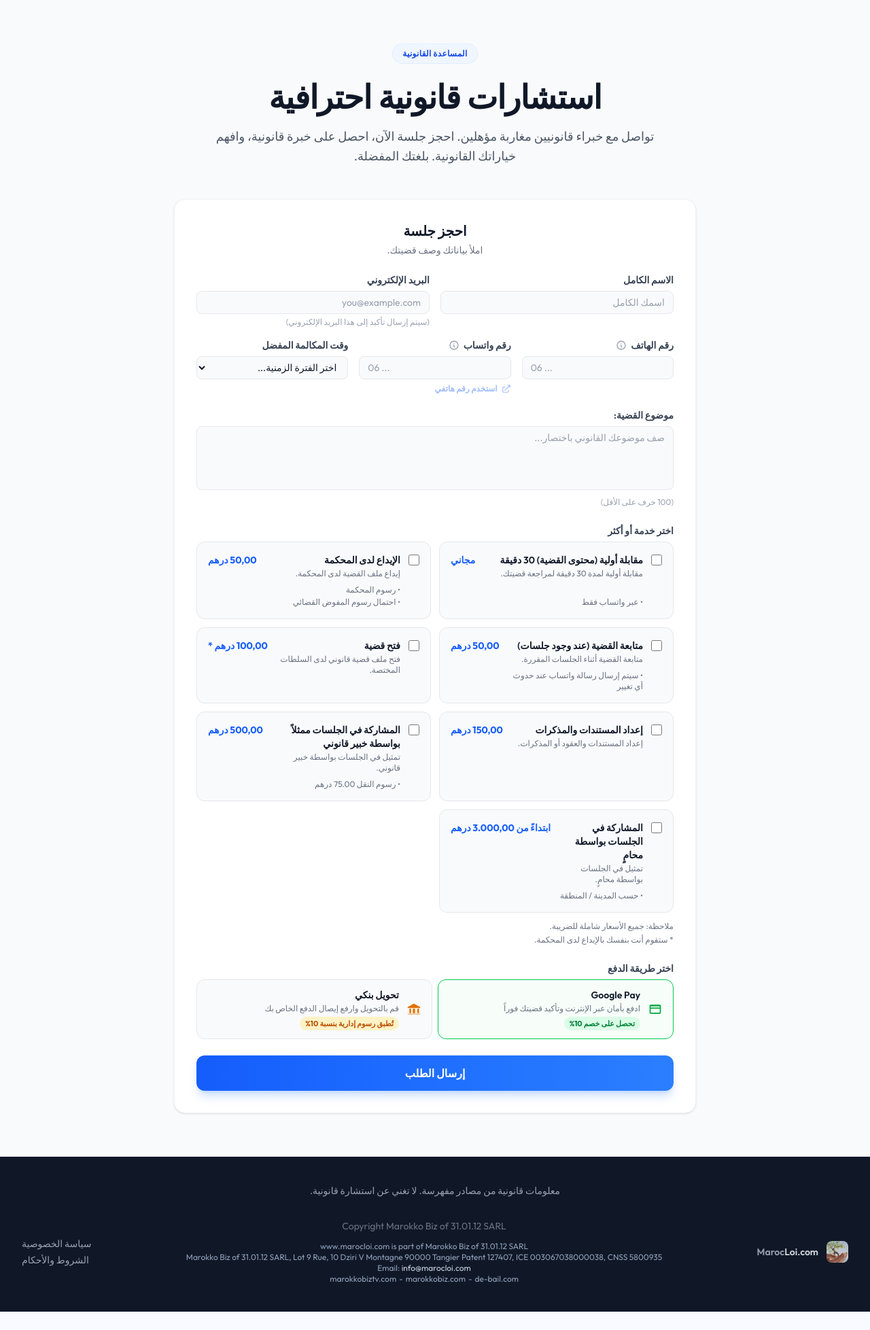
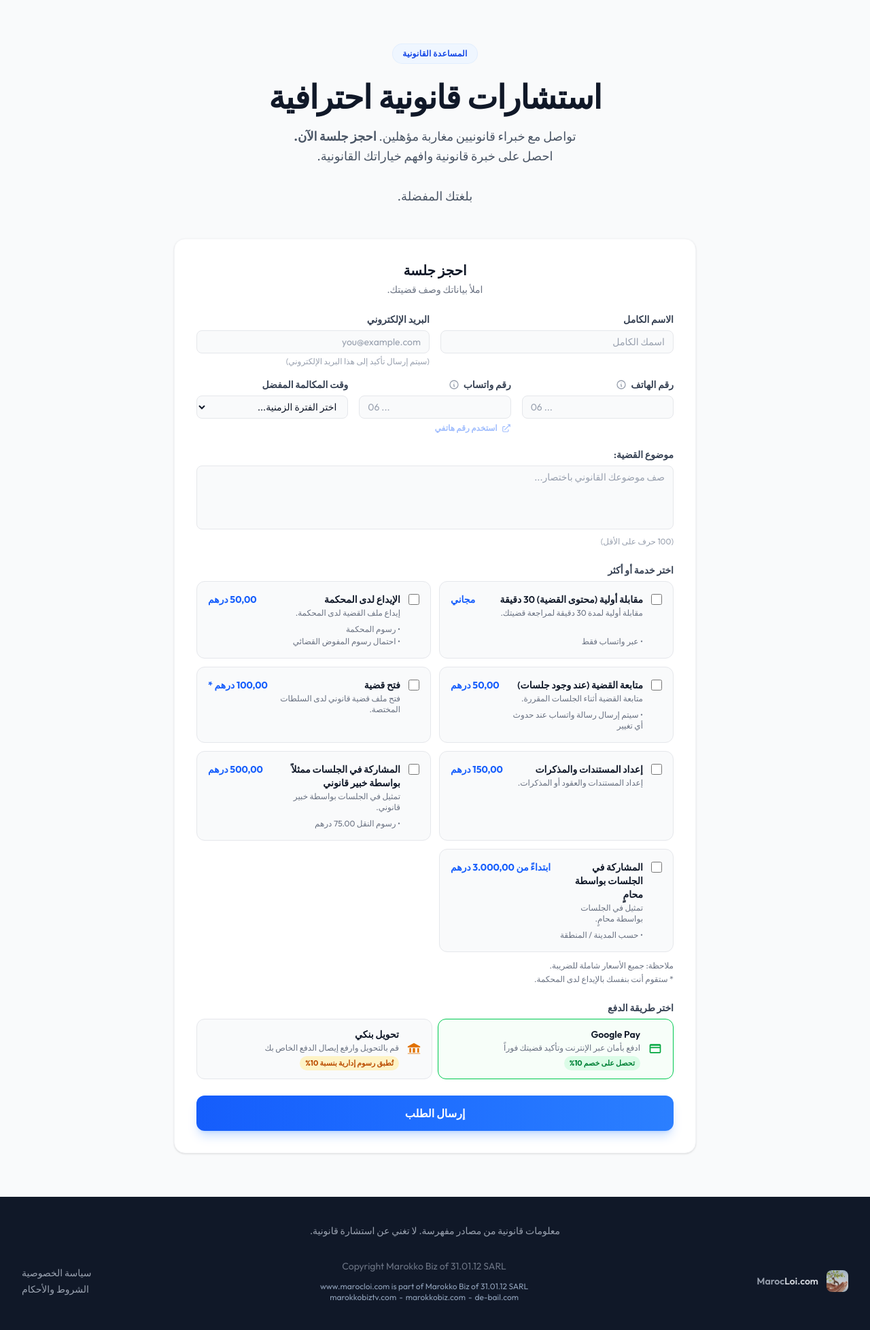
Before and after one commit to marokkobiz/morocco-law-search, a Laravel app: page /test/beta/legal-aid in a window 1280 px wide. Shown: the part 57-2014 px from the top of the page at 68% size. Before the commit the page ends 1987 px from the top, so only its background shows below. Run offline with Laravel 12, Linux system fonts and the light colour scheme; data comes from the database, SQL or seed files in the repository; style sheets or scripts are compiled from the project's sources; some libraries are stand-ins or nearby versions; some web fonts are replaced.

Commit message:
feat(i18n): enhance subtitles with HTML formatting for better presentation in Arabic, English, and French translations

```diff
--- a/lang/ar/legal_aid.php
+++ b/lang/ar/legal_aid.php
@@ -3,7 +3,7 @@
 return [
     'badge' => 'المساعدة القانونية',
     'title' => 'استشارات قانونية احترافية',
-    'subtitle' => 'تواصل مع خبراء قانونيين مغاربة مؤهلين. احجز جلسة الآن، احصل على خبرة قانونية، وافهم خياراتك القانونية. بلغتك المفضلة.',
+    'subtitle' => 'تواصل مع خبراء قانونيين مغاربة مؤهلين. <strong>احجز جلسة الآن.</strong> <br> احصل على خبرة قانونية وافهم خياراتك القانونية. <br><br> بلغتك المفضلة.',
 
     'pricing_title' => 'الخدمات والأسعار',
     'pricing_desc' => 'أسعار شفافة لكل نوع من الاستشارات.',
--- a/lang/en/legal_aid.php
+++ b/lang/en/legal_aid.php
@@ -3,7 +3,7 @@
 return [
     'badge' => 'Legal Aid',
     'title' => 'Professional Legal Consultations',
-    'subtitle' => 'Connect with qualified Moroccan legal experts. Book a session now. Get expert advice, and understand your legal options. All in your preferred language.',
+    'subtitle' => 'Connect with qualified Moroccan legal experts. <strong>Book a session now.</strong> <br> Get expert advice, and understand your legal options. <br><br> All in your preferred language.',
 
     'pricing_title' => 'Service & Pricing',
     'pricing_desc' => 'Transparent pricing for every type of consultation.',
--- a/lang/fr/legal_aid.php
+++ b/lang/fr/legal_aid.php
@@ -3,7 +3,7 @@
 return [
     'badge' => 'Aide juridique',
     'title' => 'Consultations juridiques professionnelles',
-    'subtitle' => 'Contactez des experts juridiques marocains qualifiés. Réservez une session dès maintenant, obtenez des conseils d\'experts et comprenez vos options juridiques. Dans la langue de votre choix.',
+    'subtitle' => 'Contactez des experts juridiques marocains qualifiés. <strong>Réservez une session dès maintenant.</strong> <br> Obtenez des conseils d\'experts et comprenez vos options juridiques. <br><br> Dans la langue de votre choix.',
 
     'pricing_title' => 'Services et tarifs',
     'pricing_desc' => 'Des tarifs transparents pour chaque type de consultation.',
--- a/resources/views/layouts/app.blade.php
+++ b/resources/views/layouts/app.blade.php
@@ -142,8 +142,6 @@
                 <div>
                     <p class="text-sm text-gray-500 text-center">Copyright Marokko Biz of 31.01.12 SARL</p>
                     <p class="mt-3 text-xs text-slate-400 text-center">www.marocloi.com is part of Marokko Biz of 31.01.12 SARL</p>
-                    <p class="text-xs text-slate-400 text-center lg:whitespace-nowrap">Marokko Biz of 31.01.12 SARL, Lot 9 Rue, 10 Dziri V Montagne 90000 Tangier Patent 127407, ICE 003067038000038, CNSS 5800935</p>
-                    <p class="text-xs text-slate-400 text-center">Email: <a href="mailto:info@marocloi.com" class="text-slate-300 hover:text-white">info@marocloi.com</a></p>
                     <div class="text-center">
                         <div
                             class="flex flex-wrap items-center justify-center gap-x-1 text-[10px] sm:text-xs text-slate-400">
--- a/resources/views/legal-aid.blade.php
+++ b/resources/views/legal-aid.blade.php
@@ -8,7 +8,7 @@
             <div class="mx-auto mb-12 max-w-3xl text-center" data-animate="fade-up">
                 <span class="section-label">{{ __('legal_aid.badge') }}</span>
                 <h1 class="section-title mt-4">{{ __('legal_aid.title') }}</h1>
-                <p class="section-desc mx-auto mt-4">{{ __('legal_aid.subtitle') }}</p>
+                <p class="section-desc mx-auto mt-4">{!! __('legal_aid.subtitle') !!}</p>
             </div>
 
             <div class="mx-auto max-w-3xl">
```
